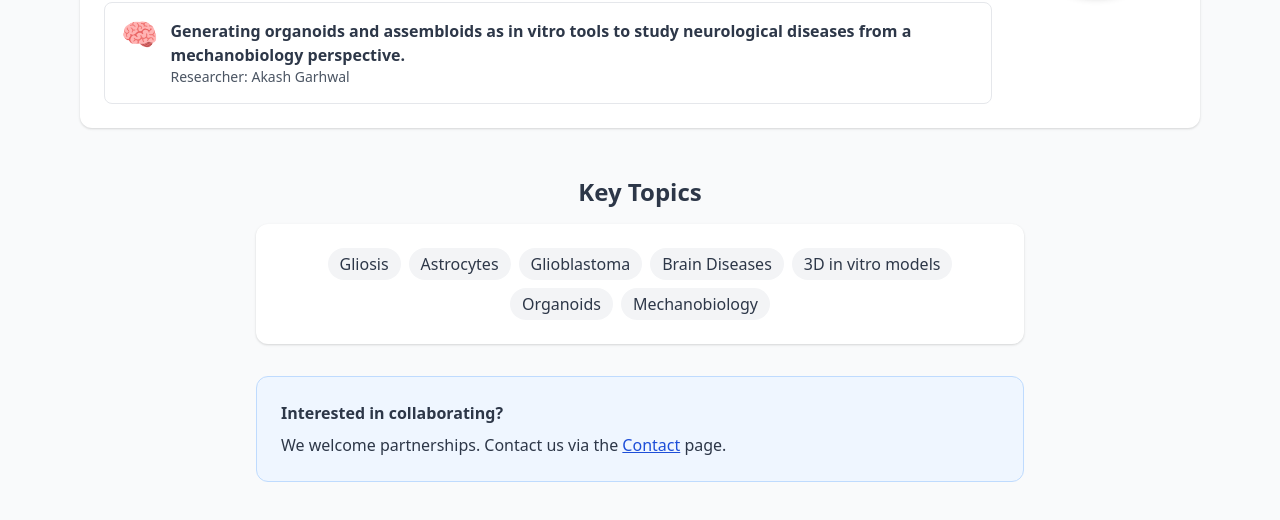
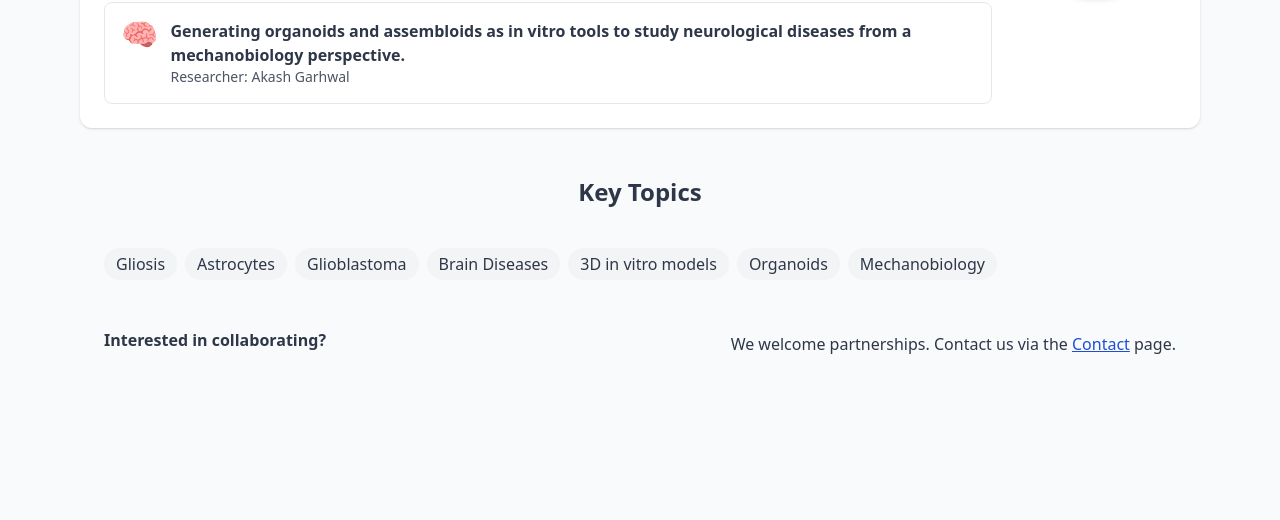
Before and after one commit to ParandShokrani/CVG_lab, a plain HTML site: page research.html in a window 1280 px wide. Shown: the part 952-1472 px from the top of the page. After the commit the page ends 1400 px from the top, so only its background shows below. Drawn offline with nearby package versions, Linux system fonts and the light colour scheme.

Commit message:
Update research.html

```diff
--- a/research.html
+++ b/research.html
@@ -226,7 +226,7 @@ Our group brings together a strong interdisciplinary team of engineers, biologis
       <!-- Topics -->
       <h2 class="text-2xl font-bold mt-12 mb-4 text-center">Key Topics</h2>
 
-      <div class="bg-white rounded-xl shadow p-6 max-w-3xl mx-auto text-center">
+      <div class="p-6 flex flex-col md:flex-row items-start md:items-center justify-between gap-6">
         <ul class="flex flex-wrap justify-center gap-2">
           <li class="px-3 py-1 rounded-full bg-gray-100">Gliosis</li>
           <li class="px-3 py-1 rounded-full bg-gray-100">Astrocytes</li>
@@ -238,7 +238,7 @@ Our group brings together a strong interdisciplinary team of engineers, biologis
         </ul>
       </div>
 
-      <div class="mt-8 bg-blue-50 border border-blue-200 rounded-xl p-6 max-w-3xl mx-auto">
+      <div class="p-6 flex flex-col md:flex-row items-start md:items-center justify-between gap-6">
         <h3 class="font-semibold mb-2">Interested in collaborating?</h3>
         <p>We welcome partnerships. Contact us via the <a class="text-blue-700 underline" href="contact.html">Contact</a> page.</p>
       </div>
```
